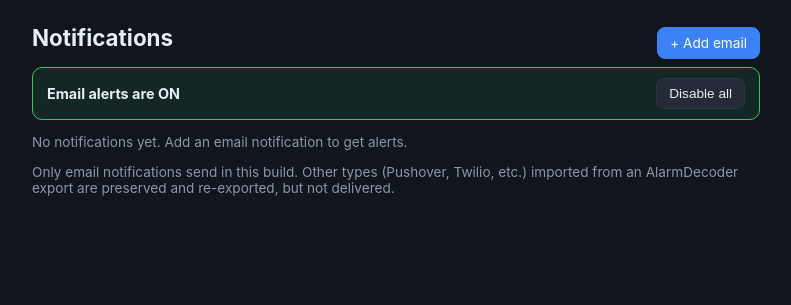
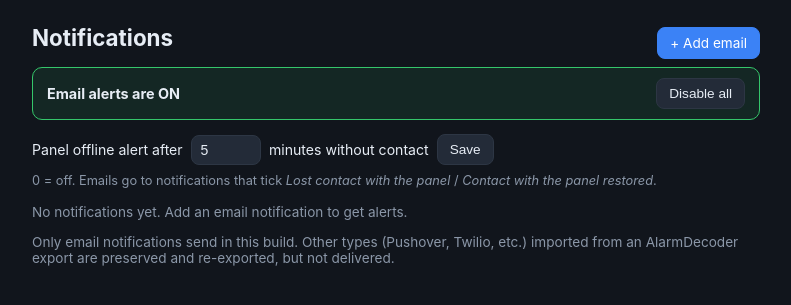
Before and after one commit to egite/EnvisaLink-Webapp, a Flask app: page /settings/notifications in a window 1280 px wide. Shown: the part 45-350 px from the top of the page, without its empty margins (244-1035 px from the left). Run offline with Flask 3, Linux system fonts and the light colour scheme; the visitor is signed in with stand-in values (Sample User, id 1).

Commit message:
Add panel-offline alert, log web actions, and fix DSC-era docs
- Watchdog: polls/acks/timer dumps now count as contact; if the login
  fails, the connection drops, or nothing arrives for 2 minutes, for N
  minutes (Settings -> Notifications, default 5, 0 = off), raise a
  'panel offline' event, then 'panel online' when it's back. Both are
  logged and can be emailed (offline is throttle-exempt).
- Log web actions with IP and device: sign-ins and failed attempts,
  arm/disarm, bypass, chime, clear trouble, settings changes. Keypad use
  is logged once per burst and never records the keys.
- Docs: README, config example, service and module headers describe the
  Honeywell/Vista setup and the TPI proxy instead of a DSC-only,
  single-client one; default panel_type is now HONEYWELL.

Co-Authored-By: Claude Opus 5.5 <noreply@anthropic.com>

```diff
--- a/app.py
+++ b/app.py
@@ -1,8 +1,10 @@
 """
-EnvisaLink webapp - a small Flask UI for a DSC alarm via an EnvisaLink module.
+EnvisaLink webapp - a small Flask UI for a Honeywell/Vista (or DSC) alarm panel
+via an EnvisaLink module.
 
-Single process by design: the EnvisaLink allows only one TPI client, so run this
-with waitress (below) or `python app.py`, NOT under a multi-worker server.
+Single process by design: each process holds one TPI connection (and the
+EnvisaLink itself allows only one, unless you use tpi-proxy/), so run this with
+waitress (below) or `python app.py`, NOT under a multi-worker server.
 """
 
 import functools
@@ -80,6 +82,50 @@ panel = EVLPanel(config, store=store, notifier=notifier, eventlog=eventlog)
 panel.start()
 
 
+# ---- web action log ---------------------------------------------------------
+
+def _device(ua):
+    ua = ua or ""
+    for needle, name in (("iPhone", "iPhone"), ("iPad", "iPad"), ("Android", "Android"),
+                         ("Windows", "Windows"), ("Macintosh", "Mac"), ("CrOS", "ChromeOS"),
+                         ("Linux", "Linux")):
+        if needle in ua:
+            return name
+    return "unknown device"
+
+
+def log_web(action):
+    """Record something done from the web UI, with which device did it."""
+    who = "%s, %s" % (request.remote_addr or "?", _device(request.headers.get("User-Agent")))
+    try:
+        eventlog.add(events.WEB_ACTION,
+                     store.render_message(events.WEB_ACTION, {"action": action, "who": who}))
+    except Exception:
+        log.exception("could not log web action")
+
+
+# Keypad presses are logged once per burst (never the keys - they include the code).
+_KEYPAD_BURST = 60
+_last_keypad = {}
+
+
+def _log_keypad():
+    ip = request.remote_addr or "?"
+    now = time.time()
+    if now - _last_keypad.get(ip, 0) > _KEYPAD_BURST:
+        log_web("Keypad used")
+    _last_keypad[ip] = now
+
+
+def _command_text(action, body):
+    if action == "bypass":
+        zone = int(body.get("zone", 0))
+        return "Bypass zone %d (%s)" % (zone, store.zone_name(zone) or "Zone %d" % zone)
+    return {"arm_away": "Arm away", "arm_stay": "Arm stay", "arm_night": "Arm night",
+            "disarm": "Disarm", "panic": "Panic", "clear_trouble": "Clear trouble",
+            "toggle_chime": "Chime toggle"}.get(action, action)
+
+
 # ---- auth -------------------------------------------------------------------
 
 def login_required(view):
@@ -110,10 +156,12 @@ def login():
             session.permanent = True
             session["authed"] = True
             session["csrf"] = secrets.token_hex(16)
+            log_web("Signed in")
             dest = request.args.get("next") or url_for("index")
             if not dest.startswith("/"):
                 dest = url_for("index")
             return redirect(dest)
+        log_web("Failed sign-in attempt")
         error = "Incorrect password."
     return render_template("login.html", error=error)
 
@@ -154,7 +202,7 @@ def event_log():
         r["type_name"] = events.EVENT_TYPES.get(r["type"], "event %d" % r["type"])
     pages = max(1, (total + LOG_PAGE_SIZE - 1) // LOG_PAGE_SIZE)
     return render_template("log.html", rows=rows, total=total, page=page, pages=pages,
-                           etype=etype, q=text, event_types=[(t, events.EVENT_TYPES[t]) for t in events.SUBSCRIPTIONS],
+                           etype=etype, q=text, event_types=[(t, events.EVENT_TYPES[t]) for t in list(events.SUBSCRIPTIONS) + [events.WEB_ACTION]],
                            retention=store.log_retention_days(), csrf=session.get("csrf"))
 
 
@@ -172,6 +220,7 @@ def event_log_retention():
         flash("Enter a whole number of days (0 = keep forever).", "error")
         return redirect(url_for("event_log"))
     store.set_log_retention_days(days)
+    log_web("Log history set to %d days" % days)
     purged = eventlog.purge(days)
     flash("Keeping %s of log history.%s" % (
         "all" if days == 0 else "%d day%s" % (days, "" if days == 1 else "s"),
@@ -187,6 +236,7 @@ def event_log_clear():
         flash("Bad CSRF token.", "error")
     else:
         eventlog.clear()
+        log_web("Log cleared")
         flash("Log cleared.", "success")
     return redirect(url_for("event_log"))
 
@@ -228,6 +278,10 @@ def api_command():
     except Exception as e:  # noqa: BLE001
         log.exception("command failed")
         return jsonify({"error": str(e)}), 500
+    if action == "keys":
+        _log_keypad()
+    else:
+        log_web(_command_text(action, body))
     return jsonify({"ok": True, "action": action})
 
 
@@ -282,6 +336,7 @@ def settings_connection():
             updates["password"] = pw
         store.connection.update(updates)
         store.save_connection()
+        log_web("Connection settings changed")
         flash("Connection settings saved - reconnecting (give it a few seconds).", "success")
         _restart_soon()
         return redirect(url_for("index"))
@@ -296,7 +351,28 @@ def settings_notifications():
                            notifications=store.notifications,
                            type_names={EMAIL: "Email"},
                            alerts_enabled=store.email_alerts_enabled(),
+                           offline_minutes=store.offline_alert_minutes(),
                            csrf=session.get("csrf"))
+
+
+@app.route("/settings/notifications/offline", methods=["POST"])
+@login_required
+def settings_offline_alert():
+    if not check_csrf():
+        flash("Bad CSRF token.", "error")
+        return redirect(url_for("settings_notifications"))
+    try:
+        minutes = int(request.form.get("minutes", ""))
+        if minutes < 0:
+            raise ValueError
+    except ValueError:
+        flash("Enter a whole number of minutes (0 = off).", "error")
+        return redirect(url_for("settings_notifications"))
+    store.set_offline_alert_minutes(minutes)
+    log_web("Panel-offline alert set to %d minutes" % minutes)
+    flash("Panel-offline alert %s." % ("off" if minutes == 0 else "after %d minute%s without contact"
+                                         % (minutes, "" if minutes == 1 else "s")), "success")
+    return redirect(url_for("settings_notifications"))
 
 
 @app.route("/settings/notifications/alerts", methods=["POST"])
@@ -307,6 +383,7 @@ def settings_email_alerts():
     else:
         on = request.form.get("enabled") == "1"
         store.set_email_alerts_enabled(on)
+        log_web("Email alerts turned %s" % ("on" if on else "off"))
         flash("Email alerts %s." % ("enabled" if on else "disabled - no alert emails will be sent"),
               "success")
     return redirect(url_for("settings_notifications"))
@@ -389,7 +466,8 @@ def _email_form_context(n):
         except (ValueError, TypeError):
             subs = {}
     elif not n:
-        subs = {e: True for e in (events.ALARM, events.PANIC, events.FIRE, events.ARM, events.DISARM)}
+        subs = {e: True for e in (events.ALARM, events.PANIC, events.FIRE, events.ARM, events.DISARM,
+                                  events.PANEL_OFFLINE, events.PANEL_ONLINE)}
     if s.get("zone_filter"):
         try:
             zfilter = [int(z) for z in json.loads(s["zone_filter"])]
--- a/events.py
+++ b/events.py
@@ -31,10 +31,15 @@ RFX = 17
 EXP = 18
 AUI = 19
 
+# Our own additions; numbered well clear of AlarmDecoder's range.
+PANEL_OFFLINE = 100
+PANEL_ONLINE = 101
+WEB_ACTION = 102
+
 EVMSG_VERSION = -1
 
 # Life-safety events are never held back by the e-mail throttle.
-CRITICAL_EVENTS = [ALARM, PANIC, FIRE]
+CRITICAL_EVENTS = [ALARM, PANIC, FIRE, PANEL_OFFLINE]
 
 EVENT_TYPES = {
     ARM: 'arm', DISARM: 'disarm', POWER_CHANGED: 'power changed', ALARM: 'alarm',
@@ -43,6 +48,7 @@ EVENT_TYPES = {
     ZONE_RESTORE: 'zone restore', LOW_BATTERY: 'low battery', PANIC: 'panic',
     LRR: 'lrr', READY: 'ready changed', CHIME: 'chime changed',
     ALARM_RESTORED: 'alarm restored', RFX: 'rfx', EXP: 'exp', AUI: 'aui',
+    PANEL_OFFLINE: 'panel offline', PANEL_ONLINE: 'panel online', WEB_ACTION: 'web action',
 }
 
 # Which events a user can subscribe to, in display order (subset relevant to EVL).
@@ -59,6 +65,8 @@ SUBSCRIPTIONS = OrderedDict([
     (POWER_CHANGED, 'Power status has changed'),
     (LOW_BATTERY, 'A low battery has been detected'),
     (BOOT, 'The system has (re)connected'),
+    (PANEL_OFFLINE, 'Lost contact with the panel'),
+    (PANEL_ONLINE, 'Contact with the panel restored'),
     (READY, 'A READY event was detected'),
     (CHIME, 'A CHIME event was detected'),
 ])
@@ -79,6 +87,9 @@ DEFAULT_EVENT_MESSAGES = {
     PANIC: 'Panic!',
     READY: 'Ready status has changed to {status}',
     CHIME: 'Chime status has changed to {status}',
+    PANEL_OFFLINE: 'Lost contact with the alarm panel for {minutes} minutes ({reason}).',
+    PANEL_ONLINE: 'Contact with the alarm panel restored after {duration}.',
+    WEB_ACTION: '{action} from the web app ({who}).',
 }
 
 
--- a/static/style.css
+++ b/static/style.css
@@ -136,6 +136,10 @@ main.settings h1 { font-size: 1.4rem; margin: 6px 0 16px; }
 .alerts-bar.on { background: rgba(53,198,107,.10); border-color: var(--green); }
 .alerts-bar.off { background: rgba(229,72,77,.10); border-color: var(--red); }
 .alerts-bar form { margin: 0; }
+.offline-alert { display: flex; align-items: center; gap: 8px; flex-wrap: wrap; margin-bottom: 16px; font-size: .88rem; }
+.offline-alert input { width: 5em; margin: 0 4px; background: var(--panel-2); color: var(--text);
+  border: 1px solid var(--line); border-radius: 8px; padding: 6px 9px; font-size: .88rem; }
+.offline-alert .hint { flex-basis: 100%; margin: 0; }
 
 .form { display: flex; flex-direction: column; gap: 16px; }
 .form fieldset { border: 1px solid var(--line); border-radius: 12px; padding: 14px 16px; margin: 0; }
@@ -179,6 +183,7 @@ main.settings h1 { font-size: 1.4rem; margin: 6px 0 16px; }
 .log-retention .hint { margin: 0; }
 .log-tbl td.when { white-space: nowrap; color: var(--muted); font-variant-numeric: tabular-nums; }
 .log-tbl td.etype { white-space: nowrap; }
+.log-tbl tr.ev-102 td.etype { color: var(--blue); }
 .log-tbl tr.ev-3 td, .log-tbl tr.ev-11 td, .log-tbl tr.ev-4 td { color: var(--red); }
 .pager { margin-bottom: 8px; }
 @media (max-width: 560px) { .log-tbl th:nth-child(2), .log-tbl td.etype { display: none; } }
--- a/store.py
+++ b/store.py
@@ -210,6 +210,15 @@ class Store(object):
             self.settings["log_retention_days"] = max(0, int(days))
             self.save()
 
+    def offline_alert_minutes(self):
+        """Minutes without contact before a panel-offline event (0 = off), default 5."""
+        return max(0, _safe_int(self.settings.get("offline_alert_minutes", 5), 5))
+
+    def set_offline_alert_minutes(self, minutes):
+        with self._lock:
+            self.settings["offline_alert_minutes"] = max(0, int(minutes))
+            self.save()
+
     def set_email_alerts_enabled(self, on):
         with self._lock:
             self.settings["email_alerts_enabled"] = 1 if on else 0
--- a/templates/settings/connection.html
+++ b/templates/settings/connection.html
@@ -3,7 +3,8 @@
 {% block content %}
 <h1>EnvisaLink connection</h1>
 <p class="note">Saving restarts the app so it reconnects with the new settings (a few seconds).
-The EnvisaLink allows only one client at a time, so the old connection is released first.</p>
+The EnvisaLink allows only one client at a time (unless you go through the TPI proxy), so the old
+connection is released first.</p>
 <form method="post" class="form">
   <input type="hidden" name="csrf" value="{{ csrf }}">
 
--- a/templates/settings/notifications.html
+++ b/templates/settings/notifications.html
@@ -15,6 +15,16 @@
     <button class="btn-sm {{ '' if alerts_enabled else 'primary' }}" type="submit">{{ 'Disable all' if alerts_enabled else 'Enable' }}</button>
   </form>
 </div>
+
+<form class="offline-alert" method="post" action="{{ url_for('settings_offline_alert') }}">
+  <input type="hidden" name="csrf" value="{{ csrf }}">
+  <label>Panel offline alert after
+    <input type="number" name="minutes" min="0" step="1" value="{{ offline_minutes }}"> minutes without contact
+  </label>
+  <button class="btn-sm" type="submit">Save</button>
+  <span class="hint">0 = off. Emails go to notifications that tick <em>Lost contact with the panel</em> /
+    <em>Contact with the panel restored</em>.</span>
+</form>
 
 {% if notifications %}
 <table class="tbl">
```
Also changed, not shown: config.example.toml (+4 -3 lines), evlpanel.py (+76 -8 lines), README.md, 1 other file.
